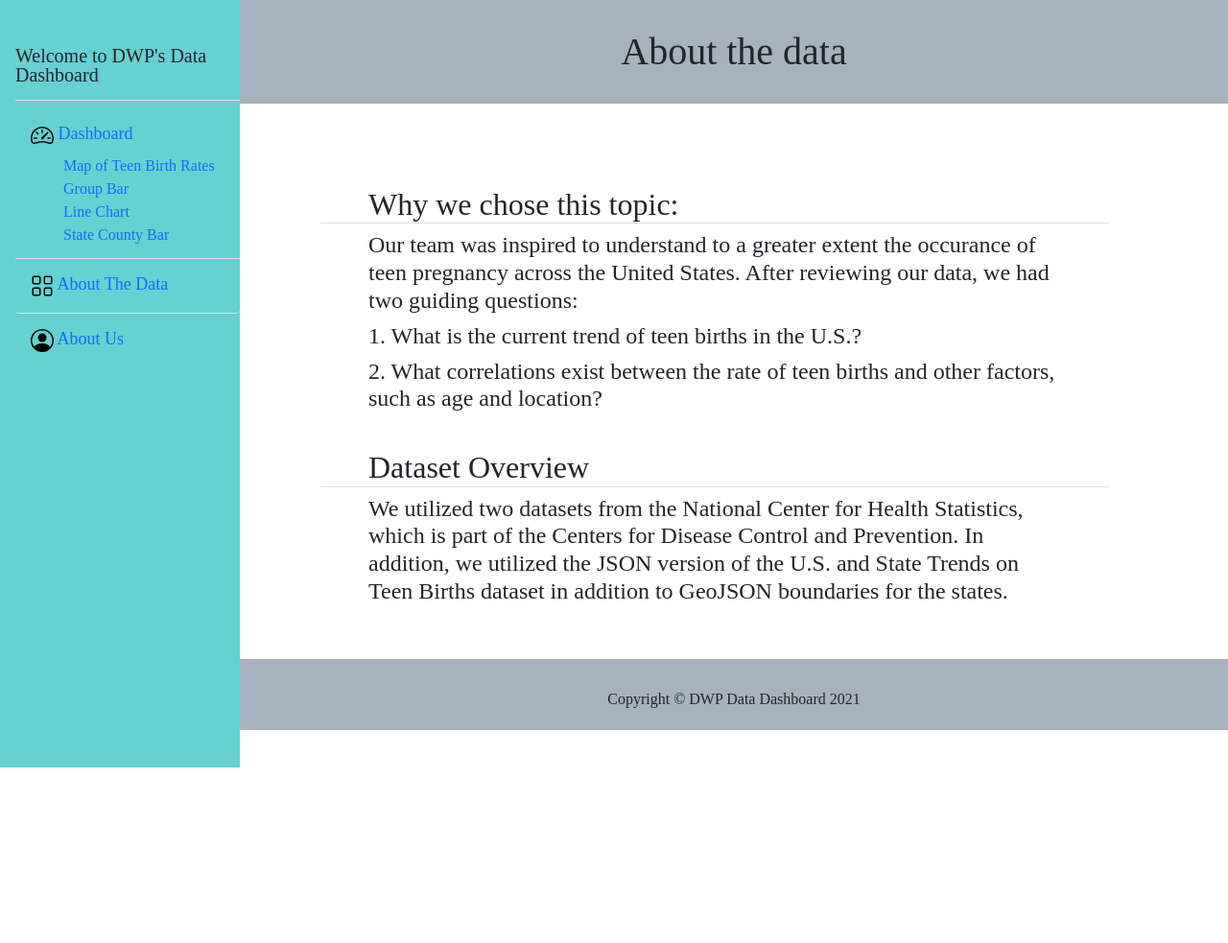
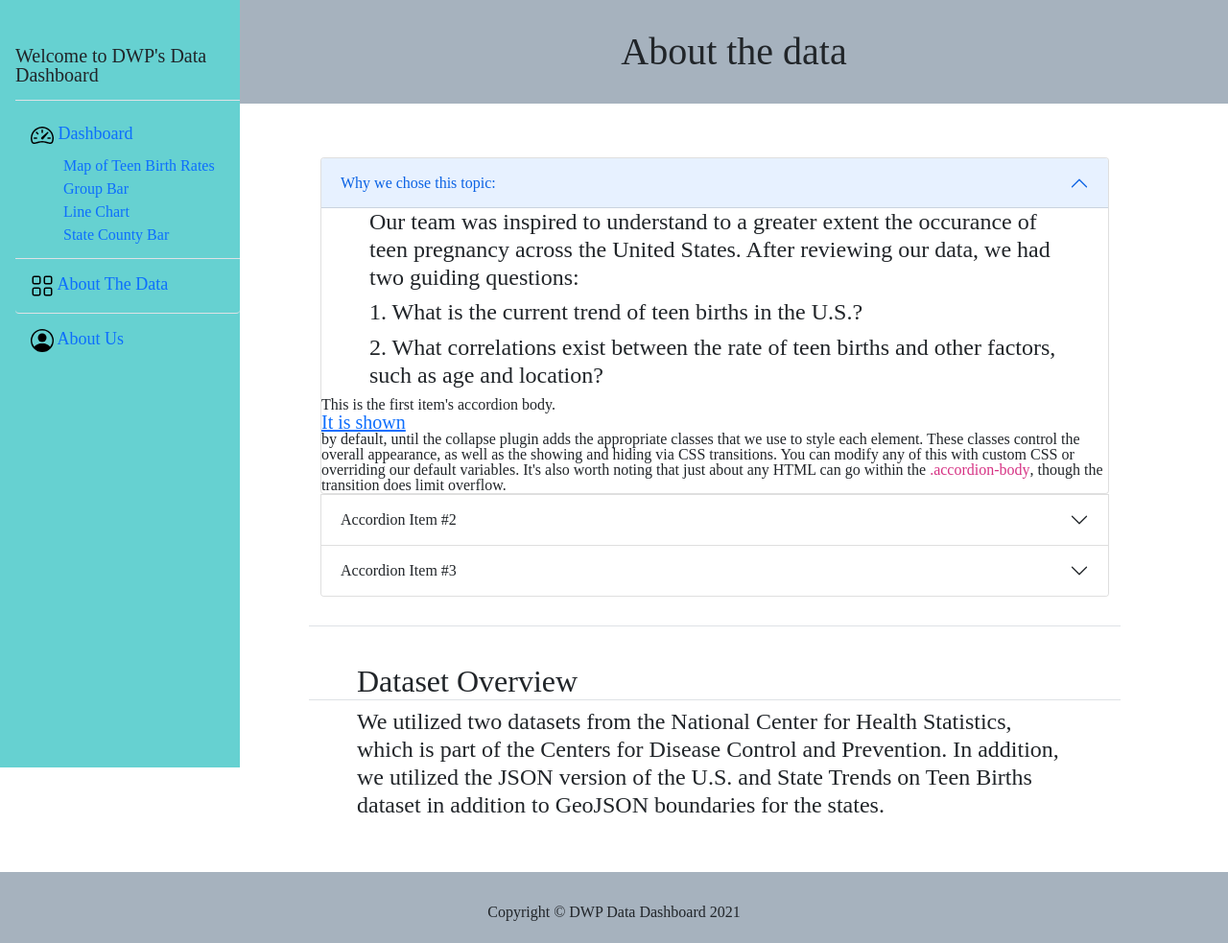
Before and after one commit to catielutz/DWP-Dashboard, a Flask app: page /aboutdata in a window 1280 px wide. Shown: the whole page at 96% size. Before the commit the page ends 800 px from the top, so only its background shows below. Run offline with Flask 2, Linux system fonts and the light colour scheme; parts of the project's set-up code (start-up, migrations or seed data) failed here and were passed over; some libraries are stand-ins or nearby versions.

Commit message:
About us page and About data accordions

```diff
--- a/static/css/simple-sidebar.css
+++ b/static/css/simple-sidebar.css
@@ -29,6 +29,7 @@
     color: #0d6efd;
     font-size: 16px
 }
+
 
   #wrapper {
     padding-left: 250px;
@@ -62,13 +63,26 @@
     z-index: 1000;
     transition: all 0.4s ease 0s;
   }
+
   #img-p{
     max-height: 270px;
+    min-height: 270px;
+    position:relative;
+    padding-right: 30px;
+    padding-left: 30px;
+    padding-top: 30px;
+  }
+
+
+  #img-l{
+    max-height: 270px;
+    min-height: 270px;
     position:relative;
     padding-right: 50px;
     padding-left: 50px;
-    padding-top: 30px;
+    padding-top: 10px;
   }
+
   #page-content-wrapper {
     width: 100%;
   }
@@ -92,10 +106,49 @@
   .card-header{
     background-color: white;
   }
+
   .img-text {
+    color: #0d6efd;
+    text-decoration: underline;
     font-size: 20px;
   }
 
+  #our-images:hover{
+    cursor: pointer;
+    background-color: #b9f7f7;
+    padding: 10px;
+    border-radius: 25px;
+  }
+
+  #accordion-link{
+    color: #0d6efd;
+    text-decoration: underline;
+    font-size: 20px;
+  }
+  #accordion-link:hover {
+    cursor: pointer;
+    padding: 10px;
+  }
+
+  #accordion {
+    margin: 20px;
+}
+
+.panel-group .panel, .panel-heading {
+    border-radius: 0;
+}
+
+.panel-heading {
+    height: 60px;
+}
+
+.panel-primary {
+    border: none;
+}
+
+.panel-title a{
+    text-decoration: none;
+}
   /* .card-dashboard-one {
     position: relative;
     border-color: #cdd4e0;
--- a/templates/aboutdata.html
+++ b/templates/aboutdata.html
@@ -92,13 +92,78 @@
         <div class="container">
           <div class="row row-sm m-4">
             <div class="col-lg-12 ht-lg-100p">
-              <p class="h2 border-bottom">Why we chose this topic:</p>
-              <p class="h4">Our team was inspired to understand to a greater extent the occurance of teen pregnancy across the United States. After reviewing our data, we had two guiding questions:</p>
+
+              <div class="accordion" id="accordionExample">
+                <div class="accordion-item">
+                  <h2 class="accordion-header" id="headingOne">
+                    <button class="accordion-button" type="button" data-bs-toggle="collapse"
+                      data-bs-target="#collapseOne" aria-expanded="true" aria-controls="collapseOne">
+                      Why we chose this topic:
+                    </button>
+                  </h2>
+                  <div id="collapseOne" class="accordion-collapse collapse show" aria-labelledby="headingOne"
+                    data-bs-parent="#accordionExample">
+                      <p class="h4">Our team was inspired to understand to a greater extent the occurance of teen
+                        pregnancy across the United States. After reviewing our data, we had two guiding questions:</p>
                       <p class="h4"> 1. What is the current trend of teen births in the U.S.?</p>
-              <p class="h4">2. What correlations exist between the rate of teen births and other factors, such as age and location?</p>
+                      <p class="h4">2. What correlations exist between the rate of teen births and other factors, such
+                        as age and location?</p>
+
+                      <strong>This is the first item's accordion body.</strong>
+                      <div id="accordion-link" onclick='window.open(href="https://github.com/Kylee-Grant")'>It is shown
+                      </div> by default, until the collapse plugin adds the appropriate classes that we use to style
+                      each element. These classes control the overall appearance, as well as the showing and hiding via
+                      CSS transitions. You can modify any of this with custom CSS or overriding our default variables.
+                      It's also worth noting that just about any HTML can go within the <code>.accordion-body</code>,
+                      though the transition does limit overflow.
+                    </div>
+                  </div>
+                </div>
+                <div class="accordion-item">
+                  <h2 class="accordion-header" id="headingTwo">
+                    <button class="accordion-button collapsed" type="button" data-bs-toggle="collapse"
+                      data-bs-target="#collapseTwo" aria-expanded="false" aria-controls="collapseTwo">
+                      Accordion Item #2
+                    </button>
+                  </h2>
+                  <div id="collapseTwo" class="accordion-collapse collapse" aria-labelledby="headingTwo"
+                    data-bs-parent="#accordionExample">
+                    <div class="accordion-body">
+                      <strong>This is the second item's accordion body.</strong> It is hidden by default, until the
+                      collapse plugin adds the appropriate classes that we use to style each element. These classes
+                      control the overall appearance, as well as the showing and hiding via CSS transitions. You can
+                      modify any of this with custom CSS or overriding our default variables. It's also worth noting
+                      that just about any HTML can go within the <code>.accordion-body</code>, though the transition
+                      does limit overflow.
+                    </div>
+                  </div>
+                </div>
+                <div class="accordion-item">
+                  <h2 class="accordion-header" id="headingThree">
+                    <button class="accordion-button collapsed" type="button" data-bs-toggle="collapse"
+                      data-bs-target="#collapseThree" aria-expanded="false" aria-controls="collapseThree">
+                      Accordion Item #3
+                    </button>
+                  </h2>
+                  <div id="collapseThree" class="accordion-collapse collapse" aria-labelledby="headingThree"
+                    data-bs-parent="#accordionExample">
+                    <div class="accordion-body">
+                      <strong>This is the third item's accordion body.</strong> It is hidden by default, until the
+                      collapse plugin adds the appropriate classes that we use to style each element. These classes
+                      control the overall appearance, as well as the showing and hiding via CSS transitions. You can
+                      modify any of this with custom CSS or overriding our default variables. It's also worth noting
+                      that just about any HTML can go within the <code>.accordion-body</code>, though the transition
+                      does limit overflow.
+                    </div>
+                  </div>
+                </div>
+              </div>
+              <p class="h2 border-bottom"></p>
 
               <p class="h2 border-bottom">Dataset Overview</p>
-              <p class="h4">We utilized two datasets from the National Center for Health Statistics, which is part of the Centers for Disease Control and Prevention. In addition, we utilized the JSON version of the U.S. and State Trends on Teen Births dataset in addition to GeoJSON boundaries for the states.
+              <p class="h4">We utilized two datasets from the National Center for Health Statistics, which is part of
+                the Centers for Disease Control and Prevention. In addition, we utilized the JSON version of the U.S.
+                and State Trends on Teen Births dataset in addition to GeoJSON boundaries for the states.
               </p>
             </div>
           </div><!-- card -->
@@ -121,9 +186,9 @@
     <script src="../lib/jquery/jquery.min.js"></script>
     <script src="../lib/bootstrap/js/bootstrap.bundle.min.js"></script>
     <script src="../lib/jquery.flot/jquery.flot.js"></script>
-
-
-
+    <script src="https://cdn.jsdelivr.net/npm/bootstrap@5.0.1/dist/js/bootstrap.min.js"
+      integrity="sha384-Atwg2Pkwv9vp0ygtn1JAojH0nYbwNJLPhwyoVbhoPwBhjQPR5VtM2+xf0Uwh9KtT"
+      crossorigin="anonymous"></script>
 </body>
 
 </html>
```
Also changed, not shown: templates/aboutus.html (+23 -17 lines), static/images/S.png (added). Lines whose indentation alone changed are shown as unchanged.
